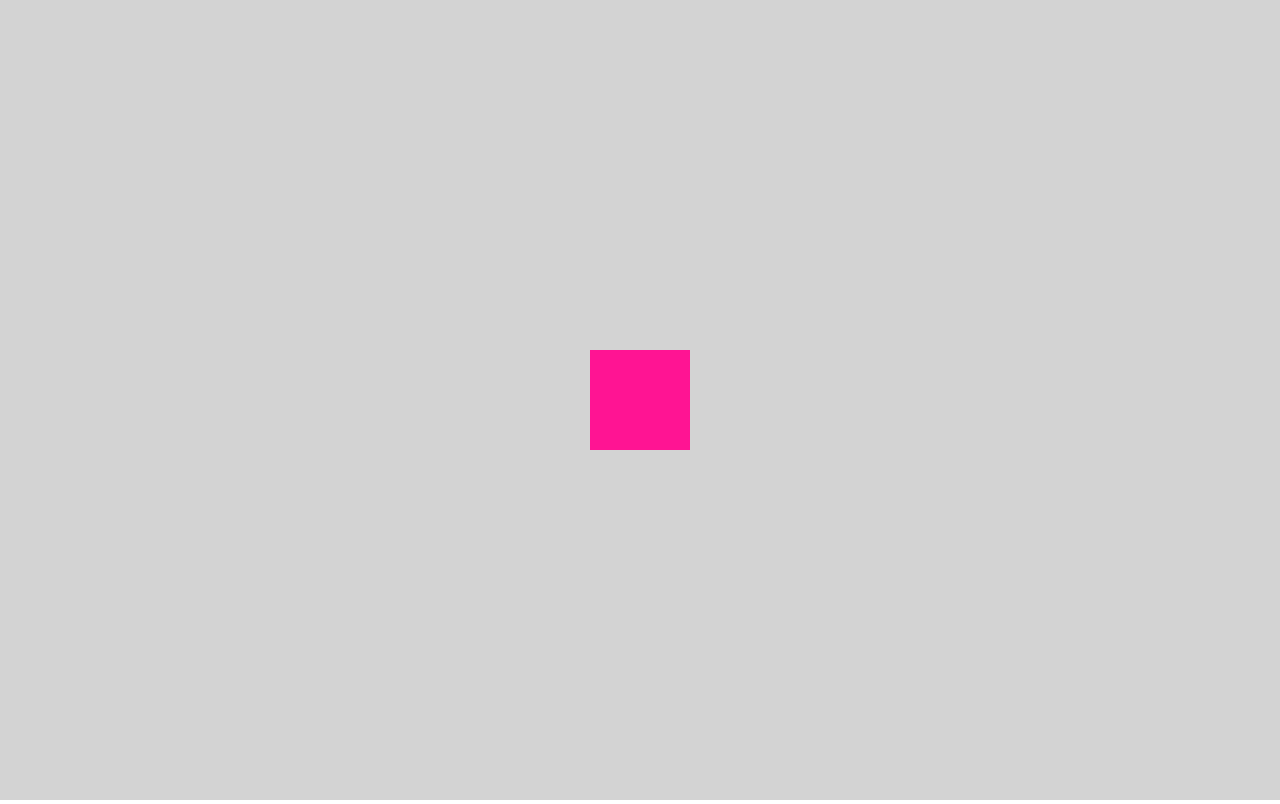
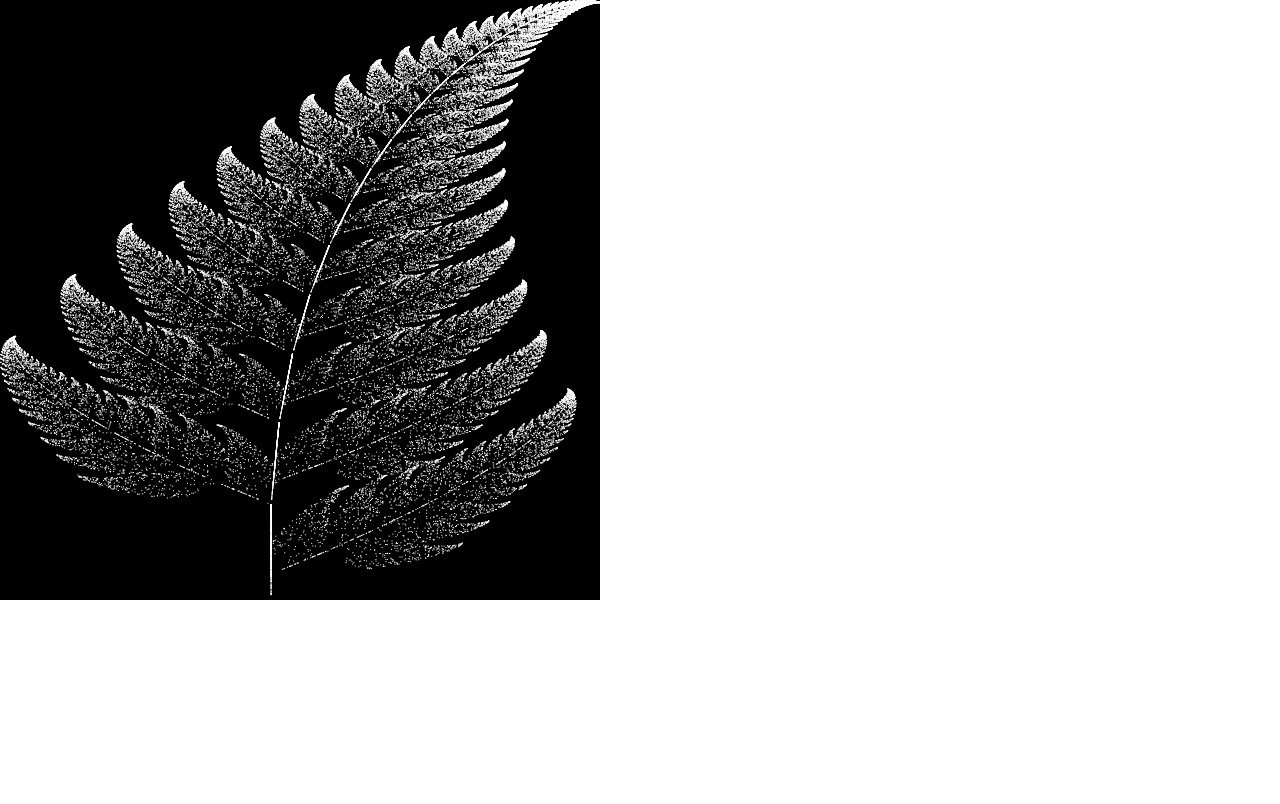
Before and after one commit to Petridistom/canvas-api, a plain HTML site: page index.html in a window 1280 px wide. Drawn offline with Linux system fonts and the light colour scheme.

Commit message:
fixed barnsley furn

```diff
--- a/barnsley-furn.js
+++ b/barnsley-furn.js
@@ -5,7 +5,7 @@ document.body.style.overflow = 'hidden'
 let x = 0
 let y = 0
 
-const cnv = document.createElement('canvas');
+const cnv  = document.createElement('canvas');
 cnv.width  = 600
 cnv.height = 600
 document.body.appendChild(cnv)
@@ -15,11 +15,11 @@ ctx.fillStyle = 'black'
 ctx.fillRect (0, 0, cnv.width, cnv.height)
 
 function drawPoint() {
-    ctx.strokeStyle = 'white'
+    ctx.fillStyle = 'white'
     // strokeWeight(1)
-    let px = map(x, -2.1820, 2.6558, 0, cnv.width)
-    let py = map(y, 0, 9.9980, cnv.height, 0)
-    ctx.fillRect(px ,py, 1, 1);  //possibly draws a rectangle at the next point that is the size of one pixel??
+    let px = map (x, -2.1820, 2.6558, 0, cnv.width)
+    let py = map (y, 0, 9.9980, cnv.height, 0)
+    ctx.fillRect (px ,py, 1, 1);  //possibly draws a rectangle at the next point that is the size of one pixel??
 }
 
 requestAnimationFrame (draw_frame)
@@ -36,7 +36,7 @@ function nextPoint () {
     let nextX
     let nextY
 
-    let r = random(1)
+    let r = Math.random(1)
 
     if (r <= 0.01) {
     // 1
@@ -62,3 +62,10 @@ function nextPoint () {
     x = nextX
     y = nextY
   }
+
+  function map (v, i_min, i_max, o_min, o_max) {
+    const i_range = i_max - i_min
+    const o_range = o_max - o_min
+    const i_norm  = (v -i_min) / i_range
+    return i_norm * o_range + o_min
+  }
--- a/index.html
+++ b/index.html
@@ -1,10 +1,10 @@
 <!DOCTYPE html>
 
 <body>
-    <script src = resizing.js></script>
+    <!-- <script src = resizing.js></script> -->
     <!-- <script src = animating.js></script> -->
     <!-- <script src = recursive-square.js></script> -->
-    <!-- <script src = barnsley-furn.js></script> -->
+    <script src = barnsley-furn.js></script>
 </body>
 
 <!-- code in the JS file you want to work -->
```
